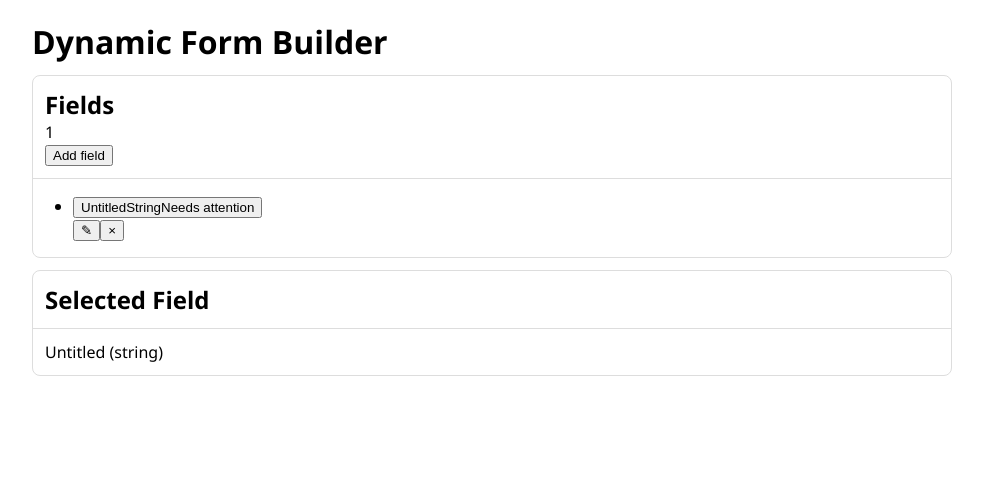
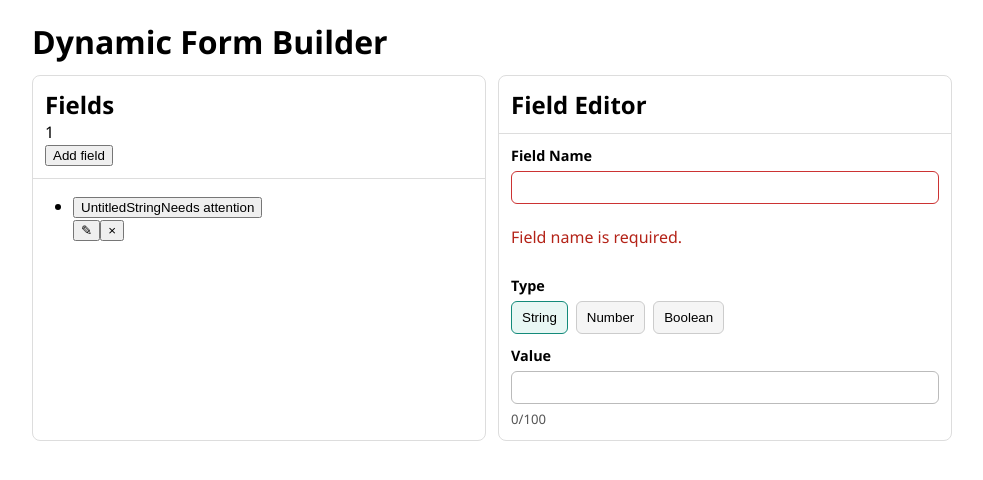
Before and after one commit to Shaimaa-Hammad/form-weaver, a React (Vite) app: page / in a window 1280 px wide. Both pictures are taken after a click on the button "Add field". Shown: the top 480 px of the page, without its empty margins (148-1131 px from the left). Built offline with nearby package versions, Linux system fonts and the light colour scheme.

Commit message:
feat: add field editor UI with type switching

```diff
--- a/src/app/App.tsx
+++ b/src/app/App.tsx
@@ -1,6 +1,8 @@
 import { useReducer } from 'react'
 
+import { FieldEditor } from '@components/FieldEditor'
 import { FieldsList } from '@components/FieldsList'
+import type { FieldType } from '@domain/types'
 import { appReducer, initialState } from '@domain/reducer'
 import { createFieldByType } from '@domain/types'
 import { validateAll } from '@domain/validate'
@@ -22,6 +24,17 @@ function App() {
     dispatch({ type: 'delete_field', payload: { id } })
   }
 
+  const handleTypeChange = (fieldType: FieldType) => {
+    if (!selectedField) {
+      return
+    }
+
+    dispatch({
+      type: 'change_field_type',
+      payload: { id: selectedField.id, fieldType },
+    })
+  }
+
   return (
     <div className="app-shell">
       <header className="app-header">
@@ -38,20 +51,47 @@ function App() {
           onDeleteField={handleDeleteField}
         />
 
-        <section className="card">
-          <header className="card-header">
-            <h2 className="card-title">Selected Field</h2>
-          </header>
-          <div className="empty-state">
-            {selectedField ? (
-              <p className="empty-copy">
-                {selectedField.fieldName || 'Untitled'} ({selectedField.type})
-              </p>
-            ) : (
-              <p className="empty-copy">Select a field from the list.</p>
-            )}
-          </div>
-        </section>
+        <FieldEditor
+          field={selectedField}
+          errors={selectedField ? errorsById[selectedField.id] ?? {} : {}}
+          onFieldNameChange={(value) => {
+            if (!selectedField) {
+              return
+            }
+            dispatch({
+              type: 'update_field_name',
+              payload: { id: selectedField.id, fieldName: value },
+            })
+          }}
+          onTypeChange={handleTypeChange}
+          onStringValueChange={(value) => {
+            if (!selectedField || selectedField.type !== 'string') {
+              return
+            }
+            dispatch({
+              type: 'update_string_value',
+              payload: { id: selectedField.id, value },
+            })
+          }}
+          onNumberValueChange={(value) => {
+            if (!selectedField || selectedField.type !== 'number') {
+              return
+            }
+            dispatch({
+              type: 'update_number_value',
+              payload: { id: selectedField.id, value },
+            })
+          }}
+          onBooleanValueChange={(value) => {
+            if (!selectedField || selectedField.type !== 'boolean') {
+              return
+            }
+            dispatch({
+              type: 'update_boolean_value',
+              payload: { id: selectedField.id, value },
+            })
+          }}
+        />
       </main>
     </div>
   )
--- a/src/app/styles.css
+++ b/src/app/styles.css
@@ -20,6 +20,7 @@ body {
 .main-layout {
   display: grid;
   gap: 12px;
+  grid-template-columns: 1fr 1fr;
 }
 
 .card {
@@ -43,3 +44,66 @@ body {
 .empty-copy {
   margin: 0;
 }
+
+.editor-content {
+  padding: 12px;
+  display: grid;
+  gap: 12px;
+}
+
+.form-row {
+  display: grid;
+  gap: 6px;
+}
+
+.input-label {
+  margin: 0;
+  font-size: 0.9rem;
+  font-weight: 600;
+}
+
+.text-input {
+  width: 100%;
+  padding: 8px;
+  border: 1px solid #bbb;
+  border-radius: 6px;
+}
+
+.text-input.is-invalid {
+  border-color: #cc3333;
+}
+
+.segmented-control {
+  display: flex;
+  gap: 8px;
+}
+
+.segment {
+  border: 1px solid #ccc;
+  background: #f5f5f5;
+  border-radius: 6px;
+  padding: 8px 10px;
+  cursor: pointer;
+}
+
+.segment.is-active {
+  border-color: #138a7a;
+  background: #e8f7f4;
+}
+
+.helper-text {
+  margin: 0;
+  color: #555;
+  font-size: 0.82rem;
+}
+
+.helper-text.is-danger,
+.input-error {
+  color: #b42318;
+}
+
+@media (max-width: 900px) {
+  .main-layout {
+    grid-template-columns: 1fr;
+  }
+}
--- /dev/null
+++ b/src/components/FieldEditor.tsx
@@ -0,0 +1,190 @@
+import type { Field, FieldErrors, FieldType } from '@domain/types'
+import { NUMBER_MAX_VALUE, STRING_MAX_LENGTH } from '@domain/validate'
+
+interface FieldEditorProps {
+  field?: Field
+  errors?: FieldErrors
+  onFieldNameChange: (value: string) => void
+  onTypeChange: (type: FieldType) => void
+  onStringValueChange: (value: string) => void
+  onNumberValueChange: (value: number) => void
+  onBooleanValueChange: (value: boolean) => void
+}
+
+const typeOptions: FieldType[] = ['string', 'number', 'boolean']
+
+const formatType = (type: FieldType): string => type.charAt(0).toUpperCase() + type.slice(1)
+
+export function FieldEditor({
+  field,
+  errors = {},
+  onFieldNameChange,
+  onTypeChange,
+  onStringValueChange,
+  onNumberValueChange,
+  onBooleanValueChange,
+}: FieldEditorProps) {
+  if (!field) {
+    return (
+      <section className="card editor-card" aria-label="Field editor">
+        <header className="card-header">
+          <h2 className="card-title">Field Editor</h2>
+        </header>
+        <div className="empty-state">
+          <p className="empty-title">No field selected</p>
+          <p className="empty-copy">Pick a field from the list or create one to edit it here.</p>
+        </div>
+      </section>
+    )
+  }
+
+  const fieldNameInputId = `field-name-${field.id}`
+  const fieldNameErrorId = `field-name-error-${field.id}`
+  const valueInputId = `field-value-${field.id}`
+  const valueErrorId = `field-value-error-${field.id}`
+
+  const hasFieldNameError = Boolean(errors.fieldName)
+  const hasValueError = Boolean(errors.value)
+
+  return (
+    <section className="card editor-card" aria-label="Field editor">
+      <header className="card-header">
+        <h2 className="card-title">Field Editor</h2>
+      </header>
+
+      <div className="editor-content">
+        <div className="form-row">
+          <label htmlFor={fieldNameInputId} className="input-label">
+            Field Name
+          </label>
+          <input
+            id={fieldNameInputId}
+            className={`text-input ${hasFieldNameError ? 'is-invalid' : ''}`}
+            type="text"
+            value={field.fieldName}
+            onChange={(event) => onFieldNameChange(event.target.value)}
+            aria-invalid={hasFieldNameError}
+            aria-describedby={hasFieldNameError ? fieldNameErrorId : undefined}
+          />
+          {hasFieldNameError ? (
+            <p className="input-error" id={fieldNameErrorId}>
+              {errors.fieldName}
+            </p>
+          ) : null}
+        </div>
+
+        <div className="form-row">
+          <p className="input-label">Type</p>
+          <div className="segmented-control" role="group" aria-label="Field type">
+            {typeOptions.map((type) => (
+              <button
+                key={type}
+                type="button"
+                className={`segment ${field.type === type ? 'is-active' : ''}`}
+                aria-pressed={field.type === type}
+                onClick={() => onTypeChange(type)}
+              >
+                {formatType(type)}
+              </button>
+            ))}
+          </div>
+        </div>
+
+        {field.type === 'string' ? (
+          <div className="form-row">
+            <label htmlFor={valueInputId} className="input-label">
+              Value
+            </label>
+            <input
+              id={valueInputId}
+              className={`text-input ${hasValueError ? 'is-invalid' : ''}`}
+              type="text"
+              value={field.value}
+              onChange={(event) => onStringValueChange(event.target.value)}
+              aria-invalid={hasValueError}
+              aria-describedby={
+                hasValueError
+                  ? `string-counter-${field.id} ${valueErrorId}`
+                  : `string-counter-${field.id}`
+              }
+            />
+            <p
+              className={`helper-text ${field.value.length > STRING_MAX_LENGTH ? 'is-danger' : ''}`}
+              id={`string-counter-${field.id}`}
+            >
+              {field.value.length}/{STRING_MAX_LENGTH}
+            </p>
+            {hasValueError ? (
+              <p className="input-error" id={valueErrorId}>
+                {errors.value}
+              </p>
+            ) : null}
+          </div>
+        ) : null}
+
+        {field.type === 'number' ? (
+          <div className="form-row">
+            <label htmlFor={valueInputId} className="input-label">
+              Value
+            </label>
+            <input
+              id={valueInputId}
+              className={`text-input ${hasValueError ? 'is-invalid' : ''}`}
+              type="number"
+              value={field.value}
+              onChange={(event) => {
+                const nextValue = Number(event.target.value)
+                if (!Number.isNaN(nextValue)) {
+                  onNumberValueChange(nextValue)
+                }
+              }}
+              aria-invalid={hasValueError}
+              aria-describedby={
+                hasValueError
+                  ? `number-help-${field.id} ${valueErrorId}`
+                  : `number-help-${field.id}`
+              }
+            />
+            <p className="helper-text" id={`number-help-${field.id}`}>
+              Max {NUMBER_MAX_VALUE}
+            </p>
+            {hasValueError ? (
+              <p className="input-error" id={valueErrorId}>
+                {errors.value}
+              </p>
+            ) : null}
+          </div>
+        ) : null}
+
+        {field.type === 'boolean' ? (
+          <div className="form-row">
+            <p className="input-label">Value</p>
+            <div className="segmented-control" role="group" aria-label="Boolean value">
+              <button
+                type="button"
+                className={`segment ${field.value ? 'is-active' : ''}`}
+                aria-pressed={field.value}
+                onClick={() => onBooleanValueChange(true)}
+              >
+                Yes
+              </button>
+              <button
+                type="button"
+                className={`segment ${!field.value ? 'is-active' : ''}`}
+                aria-pressed={!field.value}
+                onClick={() => onBooleanValueChange(false)}
+              >
+                No
+              </button>
+            </div>
+            {hasValueError ? (
+              <p className="input-error" id={valueErrorId}>
+                {errors.value}
+              </p>
+            ) : null}
+          </div>
+        ) : null}
+      </div>
+    </section>
+  )
+}
```
